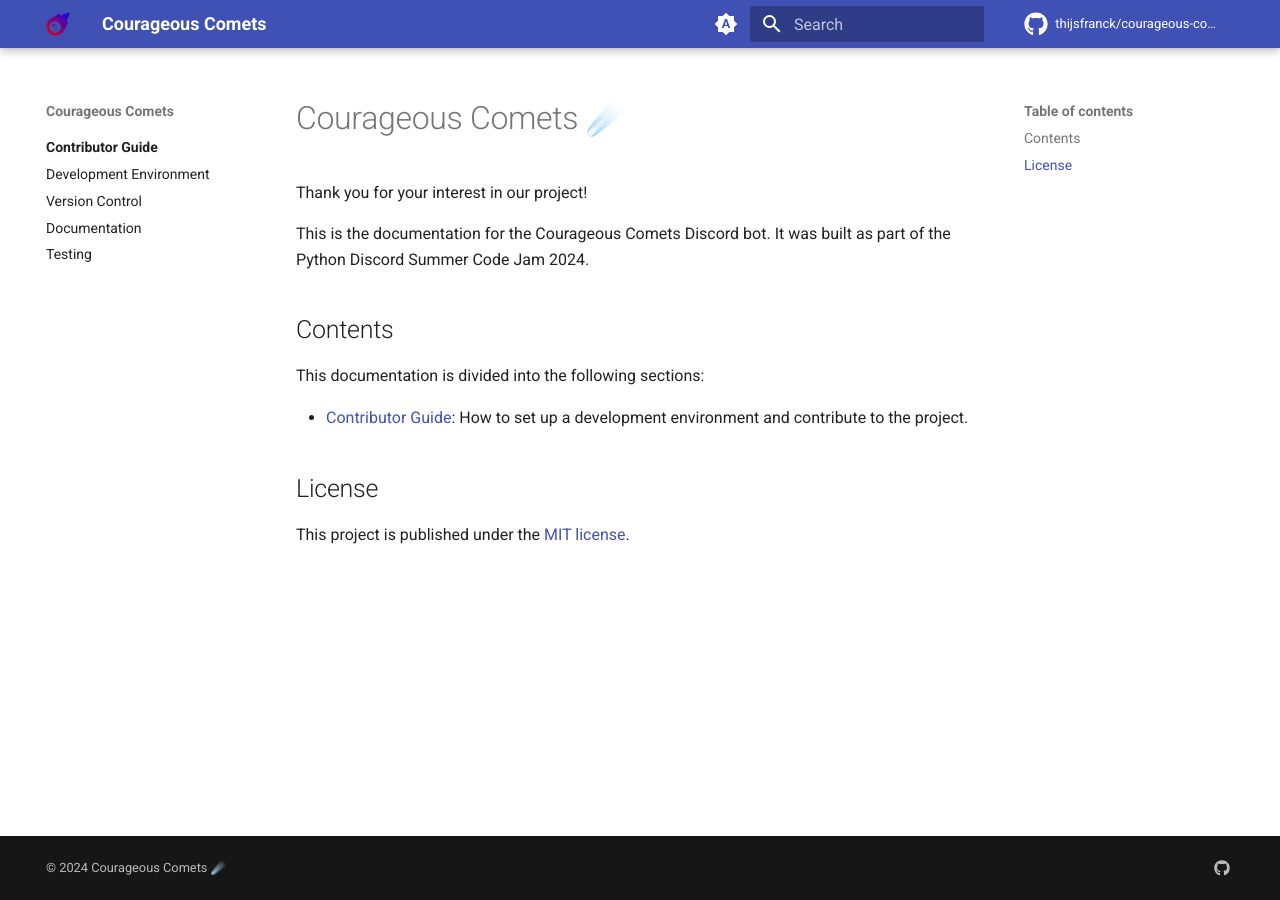
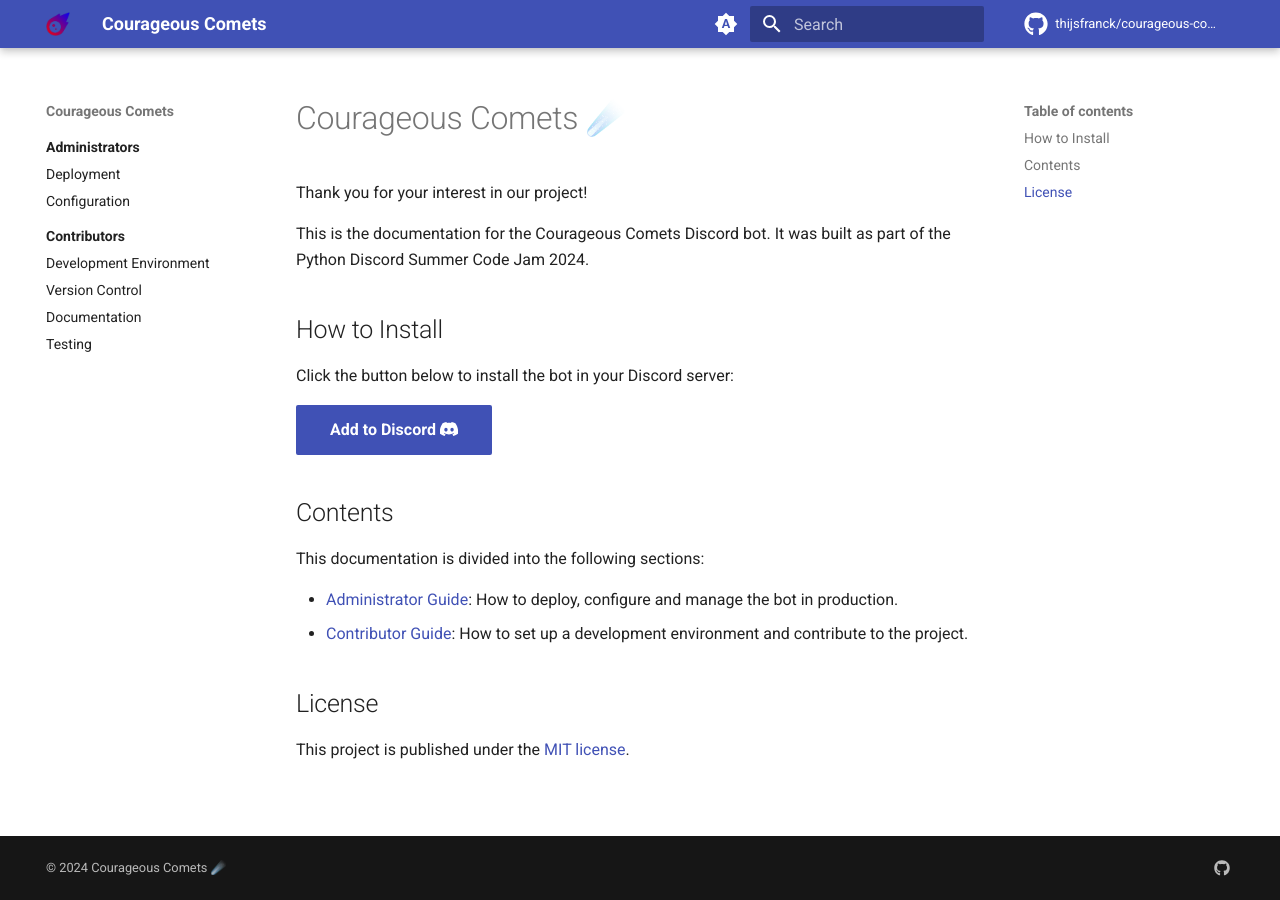
Before and after one commit to thijsfranck/courageous-comets, an MkDocs documentation site: the page built from docs/README.md, in a window 1280 px wide. Built offline with MkDocs 1.6.1 and Material for MkDocs 9.7.7, drawn with Linux system fonts in a browser that asks for light colours; comment, search, counter and statistics services are not loaded; the version menu is left out.

Commit message:
docs: add admin guide and installation link on home page

```diff
--- a/.pre-commit-config.yaml
+++ b/.pre-commit-config.yaml
@@ -19,6 +19,7 @@
         name: Check for TOML syntax errors
       - id: check-yaml
         name: Check for YAML syntax errors
+        args: [--unsafe]
       - id: end-of-file-fixer
         name: Ensure files end with a newline
       - id: pretty-format-json
--- a/docs/README.md
+++ b/docs/README.md
@@ -5,10 +5,18 @@
 This is the documentation for the Courageous Comets Discord bot. It was built as part of the Python Discord Summer
 Code Jam 2024.
 
+## How to Install
+
+Click the button below to install the bot in your Discord server:
+
+<!-- markdownlint-disable MD013 - All syntax has to be on the same line -->
+[Add to Discord :fontawesome-brands-discord:](https://discord.com/oauth2/authorize?client_id=1262672493978714174){ .md-button .md-button--primary }
+
 ## Contents
 
 This documentation is divided into the following sections:
 
+- [Administrator Guide](./admin-guide/index.md): How to deploy, configure and manage the bot in production.
 - [Contributor Guide](./contributor-guide/index.md): How to set up a development environment and contribute to
   the project.
 
--- a/mkdocs.yaml
+++ b/mkdocs.yaml
@@ -37,7 +37,11 @@
         name: Switch to system preference
 
 nav:
-  - Contributor Guide:
+  - Administrators:
+    - admin-guide/index.md
+    - Deployment: admin-guide/deployment.md
+    - Configuration: admin-guide/configuration.md
+  - Contributors:
     - contributor-guide/index.md
     - Development Environment: contributor-guide/development-environment.md
     - Version Control: contributor-guide/version-control.md
@@ -50,6 +54,9 @@
   - pymdownx.details
   - pymdownx.snippets
   - pymdownx.superfences
+  - pymdownx.emoji:
+      emoji_index: !!python/name:material.extensions.emoji.twemoji
+      emoji_generator: !!python/name:material.extensions.emoji.to_svg
   - pymdownx.tabbed:
       alternate_style: true
   - toc:
```
Also changed, not shown: docs/admin-guide/configuration.md (added, +17 -0 lines), docs/admin-guide/deployment.md (added, +28 -0 lines), docs/admin-guide/index.md (added, +10 -0 lines), docs/contributor-guide/development-environment.md (+37 -1 lines).
